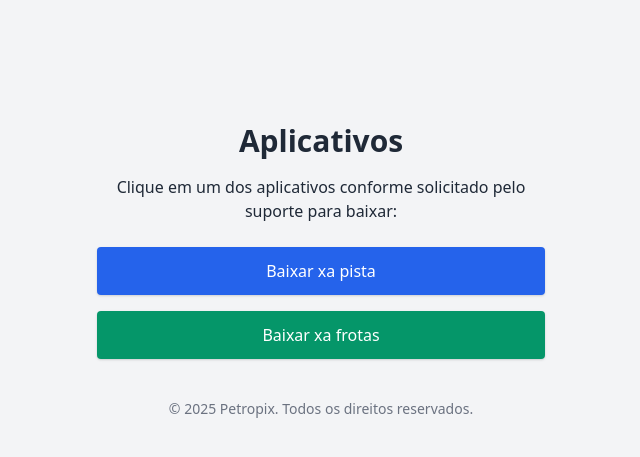
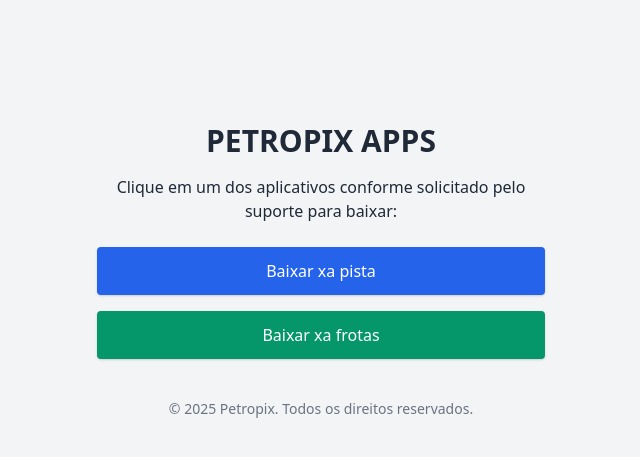
Before and after one commit to XodoAIG/app-downloads-petropix, a plain HTML site: page index.html in a window 1280 px wide. Shown: the part 189-646 px from the top of the page, without its empty margins (319-959 px from the left). Drawn offline with nearby package versions, Linux system fonts and the light colour scheme.

Commit message:
Update index.html

```diff
--- a/index.html
+++ b/index.html
@@ -13,7 +13,7 @@
       <!-- Logo da empresa -->
       <img src="logo-petropix.gif" alt="Logo da Petropix" class="mx-auto mb-6 h-24">
 
-      <h1 class="text-3xl font-bold mb-4">Aplicativos</h1>
+      <h1 class="text-3xl font-bold mb-4">PETROPIX APPS</h1>
       <p class="mb-6">Clique em um dos aplicativos conforme solicitado pelo suporte para baixar:</p>
 
       <div class="space-y-4">
```
